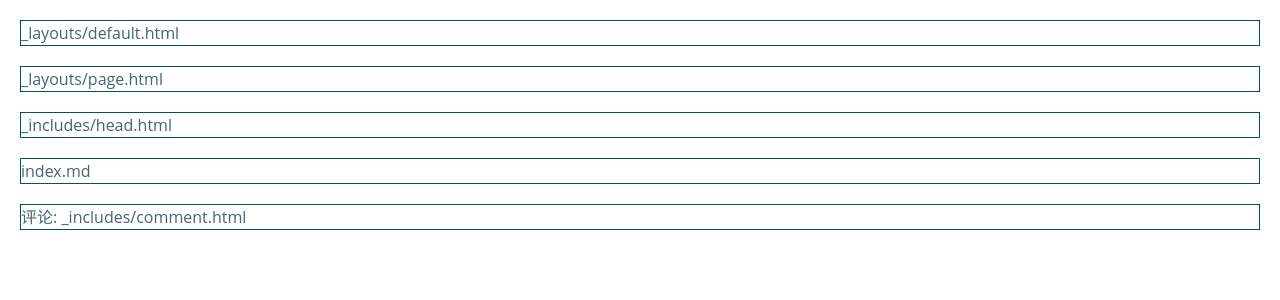
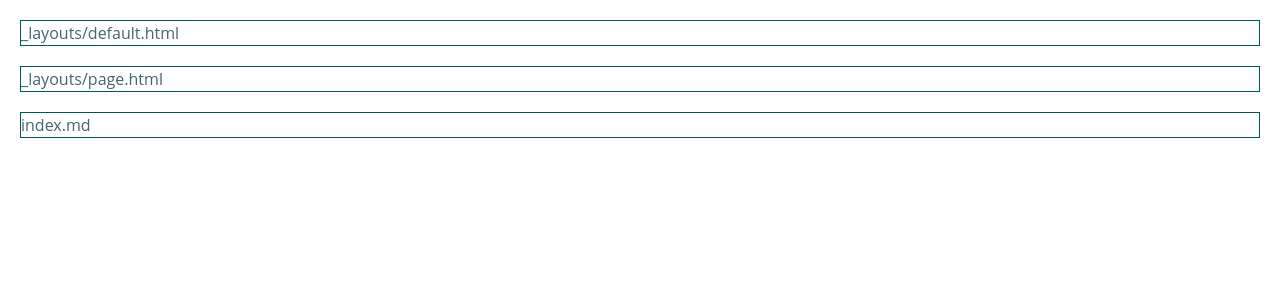
Before and after one commit to ihaiucom/test.blog, a Jekyll site: the page built from index.md, in a window 1280 px wide. Shown: the top 300 px of the page. Built offline with Jekyll 4.4.1, drawn with Linux system fonts in a browser that asks for light colours.

Commit message:
no message

```diff
--- a/index.md
+++ b/index.md
@@ -2,10 +2,7 @@
 layout: page
 ---
 
- {% include head.html %}
 
 <div>
 index.md
 </div>
-
- {% include comment.html %}
```
